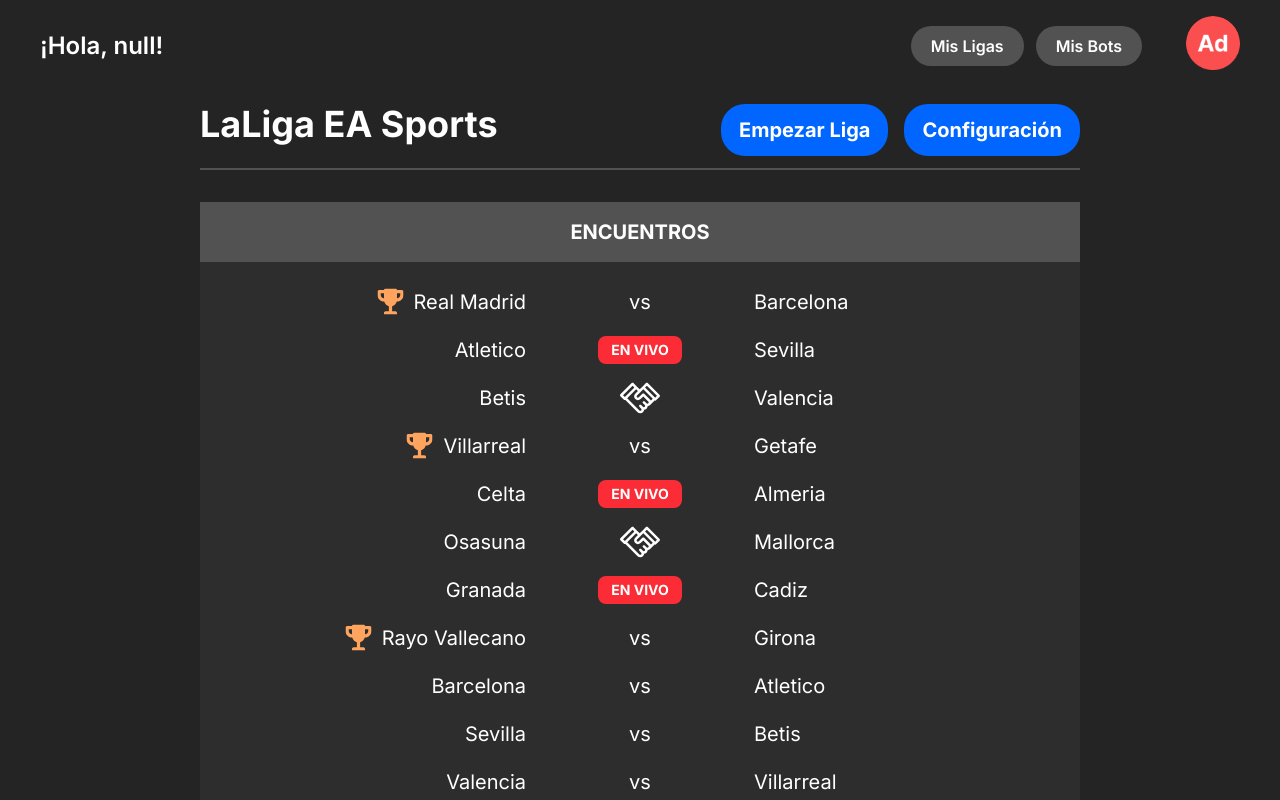
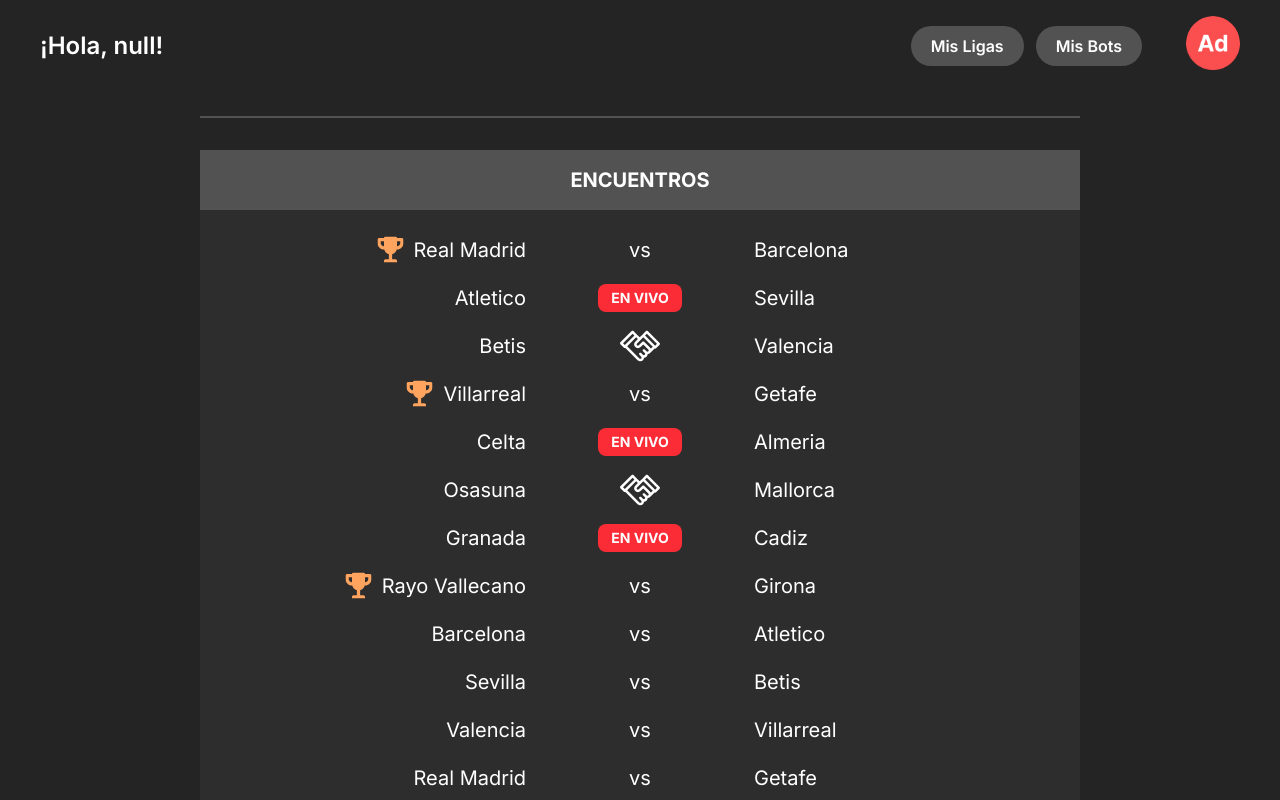
Before and after one commit to alberba/front-end-adonde-band, a Vue app: page /myLeague in a window 1280 px wide. Shown: the top 800 px of the page. Built offline with nearby package versions, Linux system fonts and the light colour scheme.

Commit message:
primera version desarrollo de integracion apis listado de ligas , y boton iiniciar liga

```diff
--- a/src/views/MyLeaguePage.vue
+++ b/src/views/MyLeaguePage.vue
@@ -11,8 +11,64 @@
 // TODO: Descomentar cuando se tenga la API de partidos de una liga
 // import { onMounted } from 'vue'
 // import type { Match, Participation } from '@/types'
+//import { ref, onMounted } from 'vue'
+//import { useRoute } from 'vue-router'
+//import type { League } from '@/types'
 
 // const matches = ref<Match[]>([])
+
+
+/*
+const route = useRoute()
+const leagueId = route.params.id as string
+const token = localStorage.getItem('token')
+const userId = parseInt(localStorage.getItem('userId') || '0')
+
+const league = ref<League | null>(null)
+
+async function loadLeague() {
+  const response = await fetch(`http://localhost:8080/api/v0/league/${leagueId}`, {
+    method: 'GET',
+    headers: {
+      'Content-Type': 'application/json',
+      Authorization: `Bearer ${token}`,
+    },
+  })
+
+  if (!response.ok) {
+    handleErrorResponse(response.status)
+  } else {
+    league.value = await response.json()
+  }
+}
+
+async function startLeague() {
+  if (!league.value) return
+
+  const response = await fetch(
+    `http://localhost:8080/api/v0/league/${league.value.leagueId}/start`,
+    {
+      method: 'POST',
+      headers: {
+        'Content-Type': 'application/json',
+        Authorization: `Bearer ${token}`,
+      },
+    }
+  )
+
+  if (!response.ok) {
+    handleErrorResponse(response.status)
+  } else {
+    alert('¡Liga iniciada correctamente!')
+    loadLeague()
+  }
+}
+
+function handleErrorResponse(status: number) {
+  if (status === 401) alert('No autorizado')
+  else alert('Error al procesar la solicitud')
+}
+*/
 
 // const loadMatches = async () => {
 //   const response = await fetch(
@@ -147,6 +203,7 @@
 
 // onMounted(() => {
 //   loadMatches()
+//   loadLeague()
 // })
 
 // Ejemplo de datos de clasificación
@@ -472,16 +529,32 @@
   >
     <!-- Contenedor pequeño que incluye solo el header -->
     <header class="m-3 flex w-full flex-col gap-3">
-      <div class="flex flex-row justify-between">
-        <h1 class="text-left text-4xl font-bold">{{ ligaNombre }}</h1>
-        <div class="flex flex-row gap-4 font-bold text-xl" v-if="userId == userIdApi">
-          <button class="cursor-pointer px-4.5 py-3 bg-[#06f] rounded-3xl">Empezar Liga</button>
-          <button class="cursor-pointer px-4.5 py-3 bg-[#06f] rounded-3xl">Configuración</button>
-        </div>
-      </div>
+  <div class="flex flex-row justify-between">
+    <h1 class="text-left text-4xl font-bold">{{ league?.name }}</h1>
 
-      <div class="mt-0 h-0 w-full dark:border dark:border-[#525252]"></div>
-    </header>
+    <!-- Mostrar botones solo si el user es el owner -->
+    <div class="flex flex-row gap-4 font-bold text-xl" v-if="userId === league?.user">
+      <!-- Mostrar botón solo si la liga está pendiente -->
+      <button
+        v-if="league?.state === 'pendiente'"
+        class="cursor-pointer px-4.5 py-3 bg-[#06f] text-white rounded-3xl"
+        @click="startLeague"
+      >
+        Empezar Liga
+      </button>
+
+      <!-- Redirigir a configuración (puedes cambiar la ruta) -->
+      <RouterLink
+        :to="`/league/${league?.leagueId}/config`"
+        class="cursor-pointer px-4.5 py-3 bg-[#06f] text-white rounded-3xl"
+      >
+        Configuración
+      </RouterLink>
+    </div>
+  </div>
+
+  <div class="mt-0 h-0 w-full dark:border dark:border-[#525252]"></div>
+</header>
 
     <div class="flex w-full flex-col gap-5">
       <div class="w-full bg-[#BBBBBB] p-4 dark:bg-[#525252]">
```
Also changed, not shown: src/views/HomePage.vue (+92 -0 lines).
